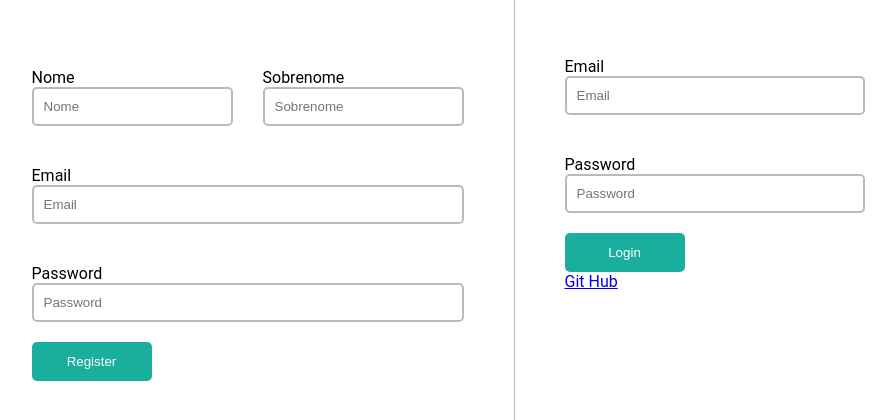
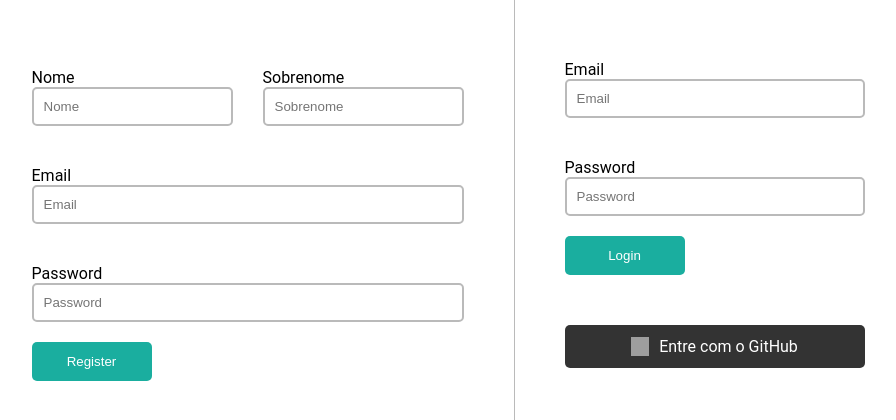
Before and after one commit to Pedro0505/project-manager-frontend, a Next.js app: page / in a window 1280 px wide. Shown: the part 196-616 px from the top of the page, without its empty margins (192-1088 px from the left). Built offline with nearby package versions, Linux system fonts and the light colour scheme; no server answers; grey boxes are pictures that could not be loaded.

Commit message:
style: add style to button login with git hub

```diff
--- a/components/Login.tsx
+++ b/components/Login.tsx
@@ -5,19 +5,11 @@ import { MdOutlineWarningAmber } from 'react-icons/md';
 import Link from 'next/link';
 import { v4 as uuid } from 'uuid';
 import { useUser } from '@auth0/nextjs-auth0';
+import Image from 'next/image';
 import { storeToken } from '../helpers';
 import styles from '../styles/login.module.css';
-import { ILoginRequest, ILoginResponse, IRegisterUserRequest, IRegisterUserResponse } from '../interfaces';
+import { ILoginRequest, ILoginResponse, IRegisterUserRequest, IRegisterUserResponse, IUser } from '../interfaces';
 import errorList from '../helpers/errorList';
-
-interface IUser {
-  id: number;
-  email: string;
-  password: string;
-  firstName: string;
-  lastName: string;
-  uuid?: string;
-}
 
 function Login() {
   const [email, setEmail] = useState<string>('');
@@ -53,7 +45,6 @@ function Login() {
       router.push('/workspace');
     } catch (error) {
       if (axios.isAxiosError(error)) {
-        // transfomar os erros em retorno para o usuário
         console.error(error.response);
         handleError(error.response?.data.error.message);
       }
@@ -182,7 +173,18 @@ function Login() {
       ) }
       <button className={ styles.loginBtn } type="submit">Login</button>
       <div>
-        <Link href="/api/auth/login">Git Hub</Link>
+        <Link href="/api/auth/login">
+          <a className={ styles.githubLogin }>
+            <Image
+              loader={ () => 'https://cdn-icons-png.flaticon.com/512/25/25231.png' }
+              src="https://cdn-icons-png.flaticon.com/512/25/25231.png"
+              alt="github logo"
+              width={ 18 }
+              height={ 15 }
+            />
+            <p>Entre com o GitHub</p>
+          </a>
+        </Link>
       </div>
     </form>
   );
--- a/styles/login.module.css
+++ b/styles/login.module.css
@@ -10,7 +10,7 @@
   display: flex;
   flex-direction: column;
   padding-left: 50px;
-  padding-bottom: 100px;
+  padding-bottom: 20px;
 }
 
 .nameField {
@@ -66,3 +66,18 @@
   color: rgb(121, 121, 67);
   margin-right: 7px;
 }
+
+.githubLogin {
+  display: flex;
+  background-color: #333333;
+  justify-content: center;
+  padding: 12px;
+  text-decoration: none;
+  color: white;
+  border-radius: 5px;
+  margin-top: 50px;
+}
+
+.githubLogin p {
+  margin-left: 10px;
+}
```
Also changed, not shown: interfaces/LoginUser.ts (+9 -0 lines).
